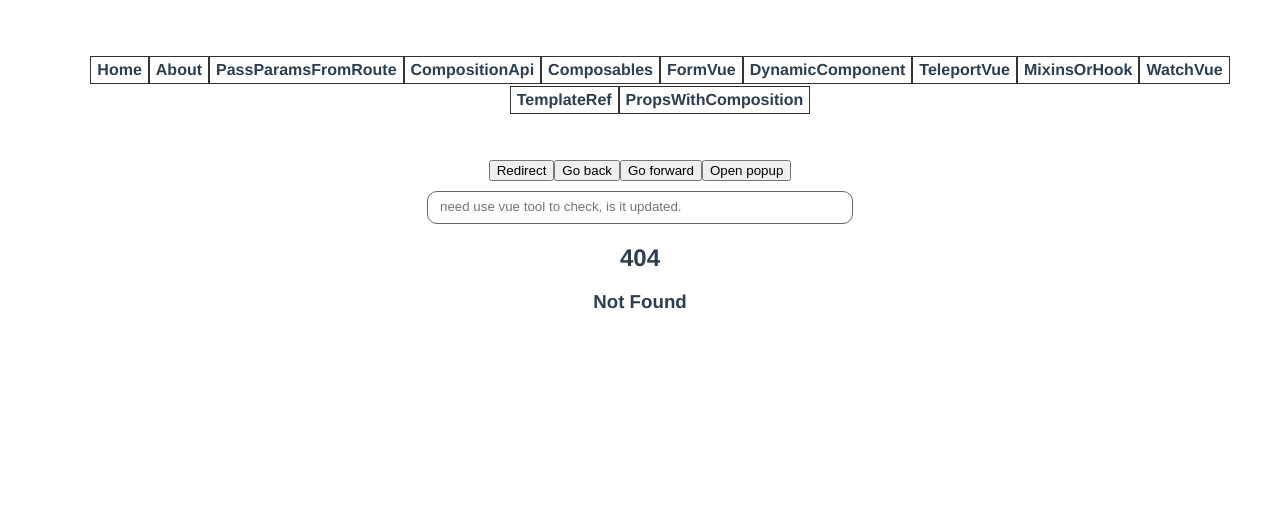
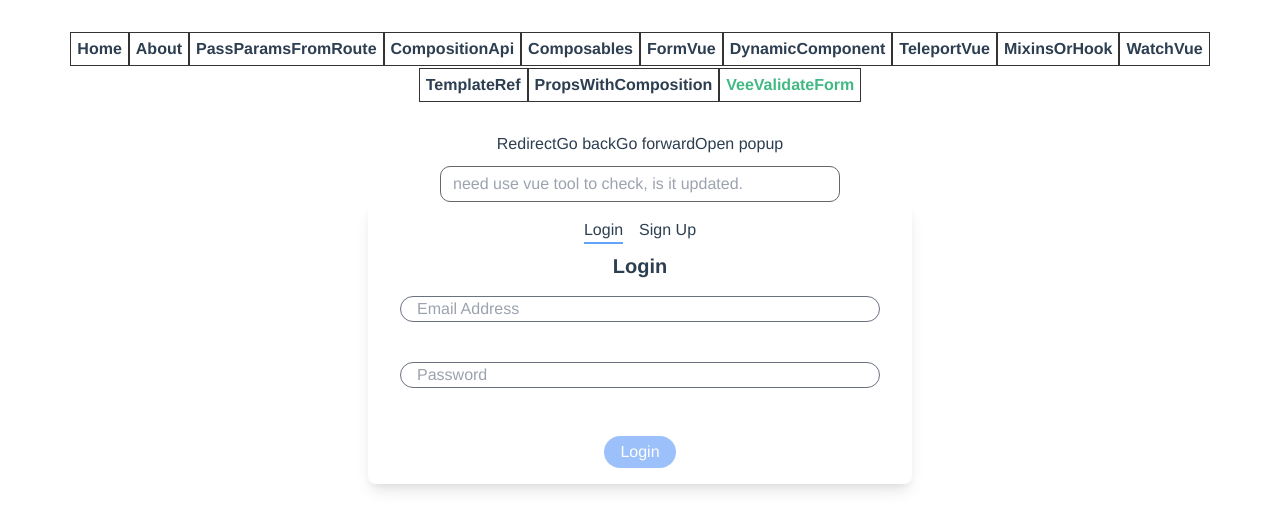
Before and after one commit to wilkersoh/vue-router, a Vue app: page /vee-validate in a window 1280 px wide. Before the commit this address had no page. Shown: the top 530 px of the page. Built offline with nearby package versions, Linux system fonts and the light colour scheme.

Commit message:
Update vee-validate form and tailwindcsss

```diff
--- /dev/null
+++ b/postcss.config.js
@@ -0,0 +1,6 @@
+module.exports = {
+  plugins: {
+    tailwindcss: {},
+    autoprefixer: {},
+  },
+}
--- /dev/null
+++ b/src/components/LoginForm.vue
@@ -0,0 +1,137 @@
+<template>
+  <div class="px-4">
+    <h1 class="text-xl text-center font-semibold mb-2">
+      {{ isLogin ? 'Login' : 'Sign Up' }}
+    </h1>
+    <input
+      type="text"
+      placeholder="Email Address"
+      @input="emailField.handleChange"
+      @blur="emailField.handleBlur"
+      :value="emailField.value"
+      class="px-4 my-2 min-w-full mx-auto border border-gray-500 rounded-full focus:outline-none focus:ring-1 focus:border-blue-300"
+    />
+    <p
+      class="text-center text-red-500"
+      :style="{
+        visibility:
+          emailField.meta.touched && !emailField.meta.valid
+            ? 'visible'
+            : 'hidden',
+      }"
+    >
+      {{ emailField.errorMessage || 'Field is Required' }}
+    </p>
+    <input
+      type="password"
+      placeholder="Password"
+      @input="
+        passwordField.handleChange($event), confirmPasswordField.validate()
+      "
+      @blur="passwordField.handleBlur"
+      :value="passwordField.value"
+      class="px-4 my-2 min-w-full mx-auto border border-gray-500 rounded-full focus:outline-none focus:ring-1 focus:border-blue-300"
+    />
+    <p
+      class="text-center text-red-500"
+      :style="{
+        visibility:
+          passwordField.meta.touched && !passwordField.meta.valid
+            ? 'visible'
+            : 'hidden',
+      }"
+    >
+      {{ passwordField.errorMessage || 'Field is Required' }}
+    </p>
+
+    <template v-if="!isLogin">
+      <input
+        type="password"
+        placeholder="Confirm Password"
+        @input="confirmPasswordField.handleChange"
+        @blur="confirmPasswordField.handleBlur"
+        :value="confirmPasswordField.value"
+        class="px-4 my-2 min-w-full mx-auto border border-gray-500 rounded-full focus:outline-none focus:ring-1 focus:border-blue-300"
+      />
+      <p
+        :style="{
+          visibility:
+            confirmPasswordField.meta.touched &&
+            !confirmPasswordField.meta.valid
+              ? 'visible'
+              : 'hidden',
+        }"
+        class="text-center text-red-500"
+      >
+        {{ confirmPasswordField.errorMessage || 'Field is Required' }}
+      </p>
+    </template>
+
+    <div class="flex justify-center mt-4">
+      <button
+        class="btn btn-blue mx-1"
+        :disabled="!formMeta.valid"
+        @click="submitForm"
+      >
+        {{ isLogin ? 'Login' : 'Sign Up' }}
+      </button>
+    </div>
+  </div>
+</template>
+
+<script>
+import { useField, useForm } from 'vee-validate';
+import { reactive, computed, watch } from 'vue';
+
+export default {
+  name: 'LoginForm',
+  props: {
+    isLogin: {
+      type: Boolean,
+      default: true,
+    },
+    isSubmitting: {
+      type: Boolean,
+      default: false,
+    },
+  },
+  emits: {
+    submitAuth: null, // null means we will not validate event
+  },
+  setup(props, { emit }) {
+    const { meta: formMeta, handleSubmit } = useForm();
+    const emailField = reactive(useField('email', 'email'));
+    const passwordField = reactive(useField('password', 'password'));
+
+    const confirmPasswordValidator = computed(() => {
+      return !props.isLogin ? 'confirmPassword:password' : () => true;
+    });
+
+    const confirmPasswordField = reactive(
+      useField('confirmPassword', confirmPasswordValidator)
+    );
+
+    watch(
+      () => props.isLogin, // change then call confirmPasswordField.validate() to check
+      () => {
+        confirmPasswordField.validate();
+      }
+    );
+
+    const submitForm = handleSubmit((formValues) => {
+      emit('submitAuth', {
+        email: formValues.email,
+        password: formValues.password,
+      });
+    });
+
+    return {
+      emailField,
+      passwordField,
+      confirmPasswordField,
+      submitForm,
+      formMeta,
+    };
+  },
+};
+</script>
--- /dev/null
+++ b/src/index.css
@@ -0,0 +1,33 @@
+@tailwind base;
+@tailwind components;
+@tailwind utilities;
+
+@layer components {
+  .btn {
+    @apply font-medium py-1 px-4 rounded-full transition-colors duration-200 border-none;
+  }
+
+  .btn:disabled {
+    @apply opacity-50 cursor-not-allowed;
+  }
+
+  .btn:focus {
+    @apply outline-none;
+  }
+
+  .btn-blue {
+    @apply bg-blue-500 text-white;
+  }
+
+  .btn-gray {
+    @apply bg-gray-200 text-black text-opacity-70;
+  }
+
+  .btn-blue:hover {
+    @apply bg-blue-600;
+  }
+
+  .btn-gray:hover {
+    @apply bg-gray-300;
+  }
+}
--- a/src/main.js
+++ b/src/main.js
@@ -1,5 +1,10 @@
-import { createApp } from 'vue'
-import App from './App.vue'
-import router from './router'
+import { createApp } from 'vue';
+import App from './App.vue';
+import router from './router';
+import './validators';
 
-createApp(App).use(router).mount('#app')
+import './index.css';
+
+createApp(App)
+  .use(router)
+  .mount('#app');
--- a/src/router/index.js
+++ b/src/router/index.js
@@ -13,6 +13,7 @@ import MixinsOrHook from '../views/MixinsOrHook.vue';
 import WatchVue from '../views/WatchVue.vue';
 import TemplateRef from '../views/TemplateRef.vue';
 import PropsWithComposition from '../views/PropsWithComposition.vue';
+import VeeValidateForm from '../views/VeeValidateForm.vue';
 
 export const routes = [
   {
@@ -103,6 +104,11 @@ export const routes = [
     name: 'PropsWithComposition',
     component: PropsWithComposition,
   },
+  {
+    path: '/vee-validate',
+    name: 'VeeValidateForm',
+    component: VeeValidateForm,
+  },
   // redirect
   {
     path: '/all-jobs',
--- /dev/null
+++ b/src/validators.js
@@ -0,0 +1,36 @@
+import { defineRule } from 'vee-validate';
+
+defineRule('password', (value) => {
+  if (!value || value.length <= 5 || value.length >= 30) {
+    return 'Password must be between 6 - 30 character';
+  }
+
+  return true;
+});
+
+defineRule('confirmPassword', (value, [target], ctx) => {
+  // ctx give the access to enter entire form
+  if (value || value === ctx.form[target]) {
+    return true;
+  }
+
+  return 'Password must match';
+});
+
+defineRule('email', (value) => {
+  // Field is empty, should pass
+  if (!value || !value.length) {
+    return true;
+  }
+
+  // check if email
+  if (
+    !/^[a-zA-Z0-9.!#$%&'*+/=?^_`{|}~-]+@[a-zA-Z0-9-]+(?:\.[a-zA-Z0-9-]+)*$/.test(
+      value
+    )
+  ) {
+    return 'This field must be a valid email';
+  }
+
+  return true;
+});
--- /dev/null
+++ b/src/views/VeeValidateForm.vue
@@ -0,0 +1,54 @@
+<template>
+  <div class="max-w-xl mx-auto px-4">
+    <div class="rounded-lg shadow-lg p-4">
+      <ul class="mx-8 mb-2 flex justify-center">
+        <li
+          @click="setIsLogin(true)"
+          class="mx-2 cursor-pointer text-center hover:opacity-75 transition-opacity"
+          :class="{ 'border-b-2 border-blue-400': isLogin }"
+        >
+          Login
+        </li>
+        <li
+          @click="setIsLogin(false)"
+          class="mx-2 cursor-pointer text-center hover:opacity-75 transition-opacity"
+          :class="{ 'border-b-2 border-blue-400': !isLogin }"
+        >
+          Sign Up
+        </li>
+      </ul>
+      <LoginForm :isLogin="isLogin" @submitAuth="authSubmitted" />
+      <!-- Submission errors (when we connect to the API) -->
+    </div>
+  </div>
+</template>
+
+<script>
+import { ref } from 'vue';
+import { Field, Form } from 'vee-validate';
+import LoginForm from '../components/LoginForm';
+
+export default {
+  name: 'VeeValidateForm',
+  components: {
+    LoginForm,
+  },
+  setup() {
+    const isLogin = ref(true);
+
+    const setIsLogin = (nextVal) => {
+      isLogin.value = nextVal;
+    };
+
+    const authSubmitted = ({ email, password }) => {
+      console.log(isLogin, email, password);
+    };
+
+    return {
+      isLogin,
+      setIsLogin,
+      authSubmitted,
+    };
+  },
+};
+</script>
--- /dev/null
+++ b/tailwind.config.js
@@ -0,0 +1,11 @@
+module.exports = {
+  purge: ['./index.html', './src/**/*.{vue,js,ts,jsx,tsx}'],
+  darkMode: false, // or 'media' or 'class'
+  theme: {
+    extend: {},
+  },
+  variants: {
+    extend: {},
+  },
+  plugins: [],
+};
```
Also changed, not shown: package.json (+6 -1 lines), 1 other file (tests, documents, lock files or other folders).
